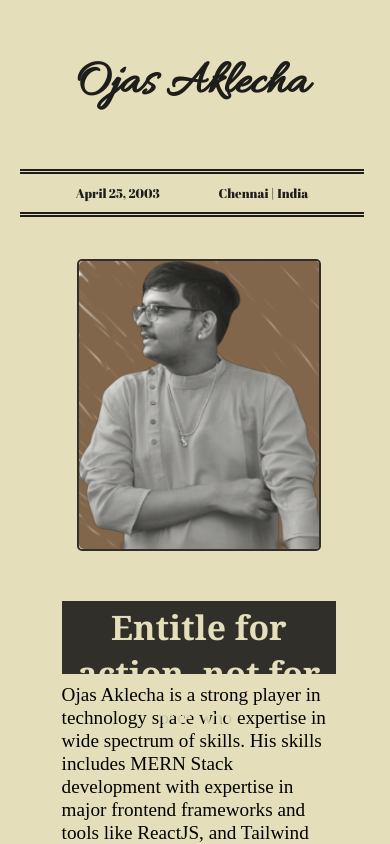
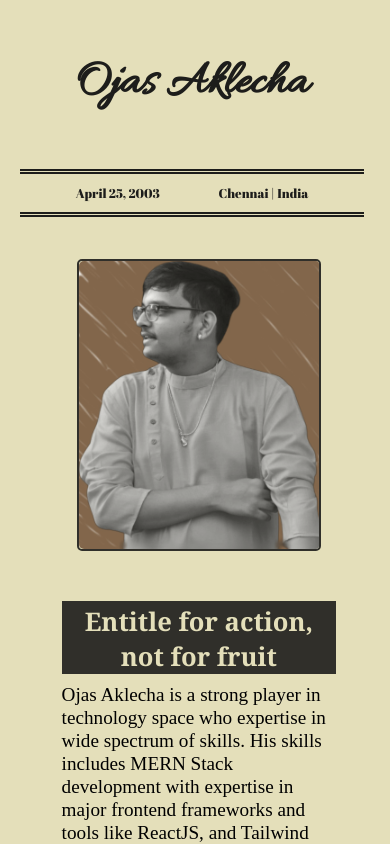
Before and after one commit to ojasaklechayt/Ojas_Aklecha-Paper_Portfolio, a React (Vite) app: page / in a window 390 px wide. Shown: the top 844 px of the page. Built offline with nearby package versions, Linux system fonts and the light colour scheme; a web font is replaced by a local one.

Commit message:
Title good

```diff
--- a/src/components/SectionOne/sectionone.css
+++ b/src/components/SectionOne/sectionone.css
@@ -115,7 +115,7 @@
         padding: 2%;
     }
     .titlesection {
-        font-size: 2vh;
+        font-size: 0.8rem;
         text-align: center;
     }
 
@@ -137,9 +137,9 @@
     }
 }
 
-@media (max-width:320px) {
+@media (max-width:343px) {
     .titlesection {
-        font-size: 1.4vh;
+        font-size: 0.55rem;
     }
 
     .section-one img {
```
